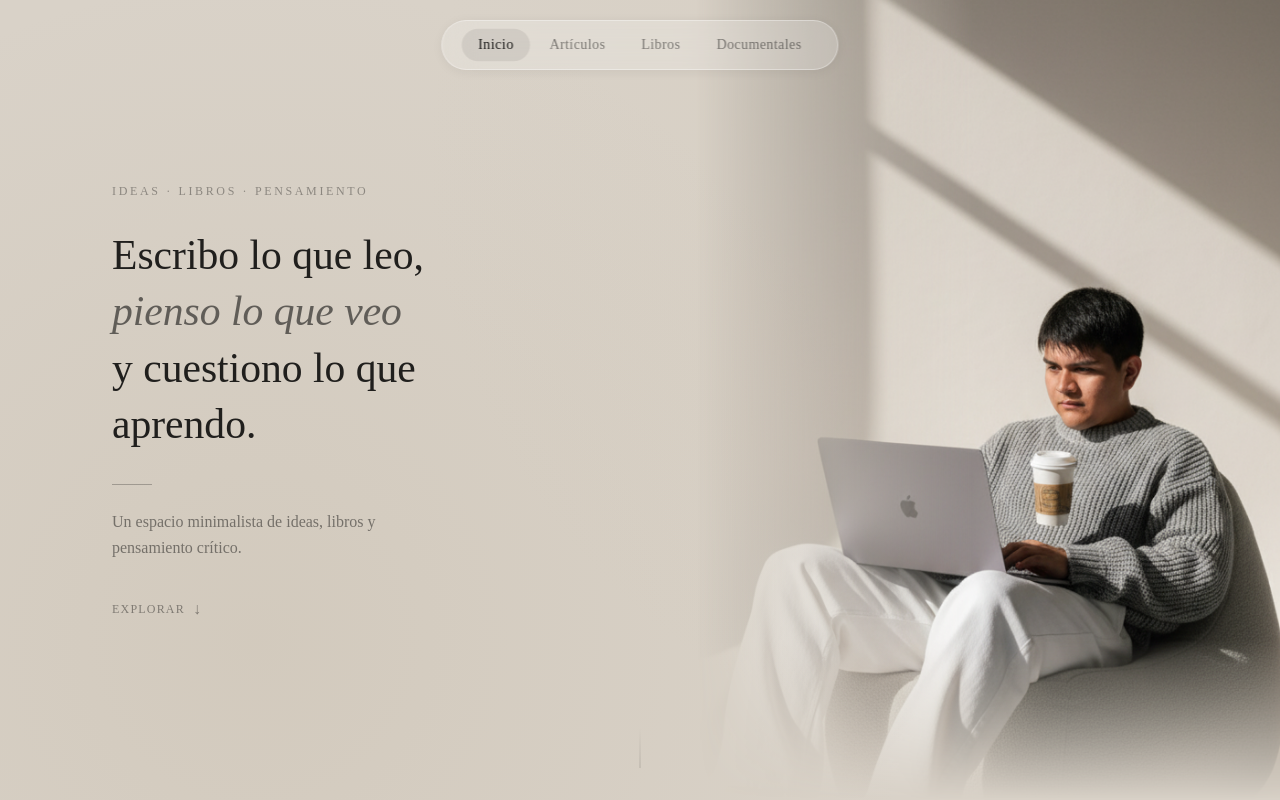
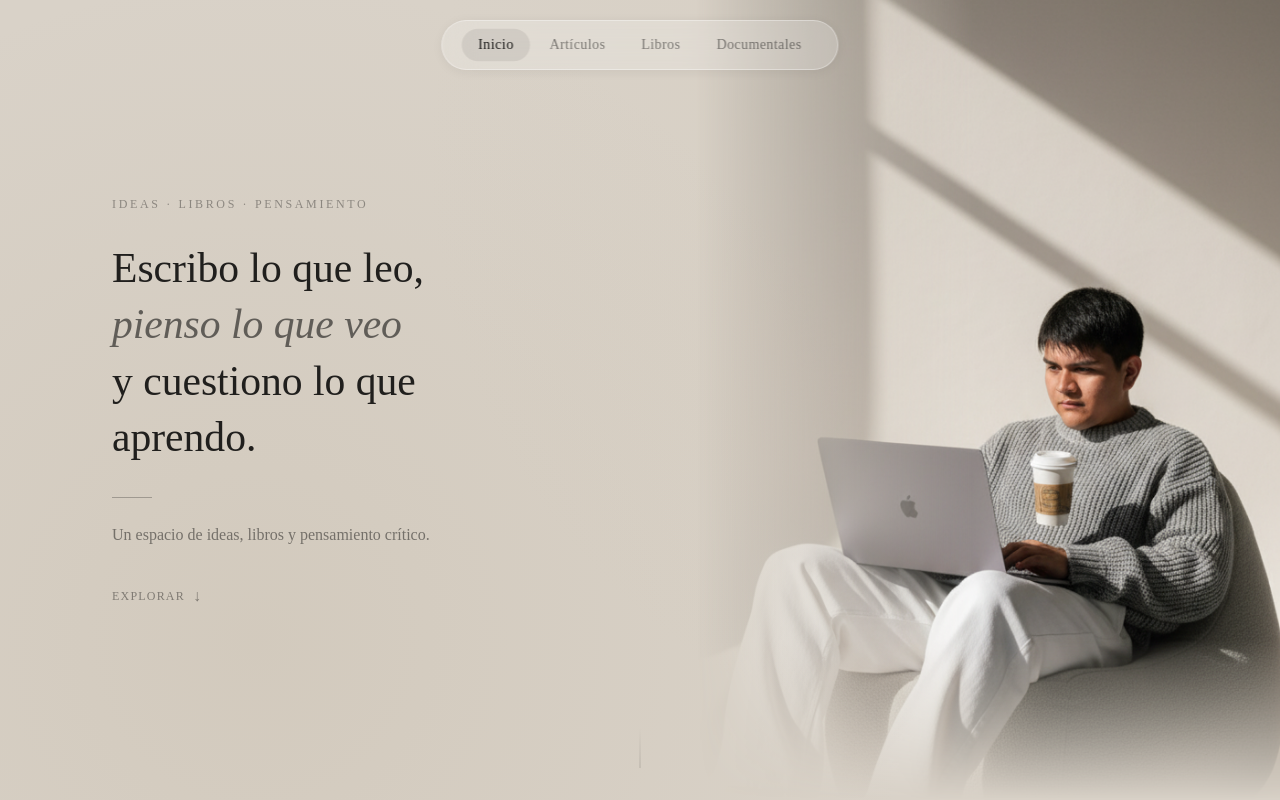
Before and after one commit to IanT1112/blog-personal, a React (Vite) app: page / in a window 1280 px wide. Shown: the top 800 px of the page. Built offline with nearby package versions, Linux system fonts and the light colour scheme; no server answers; the database is empty; a web font is replaced by a local one.

Commit message:
actualizar frase hero

```diff
--- a/src/components/Hero.jsx
+++ b/src/components/Hero.jsx
@@ -70,7 +70,7 @@ export default function Hero() {
             transition: "opacity 1s ease 0.6s",
           }}
         >
-          Un espacio minimalista de ideas, libros y pensamiento crítico.
+          Un espacio de ideas, libros y pensamiento crítico.
         </p>
 
         {/* CTA sutil */}
```
